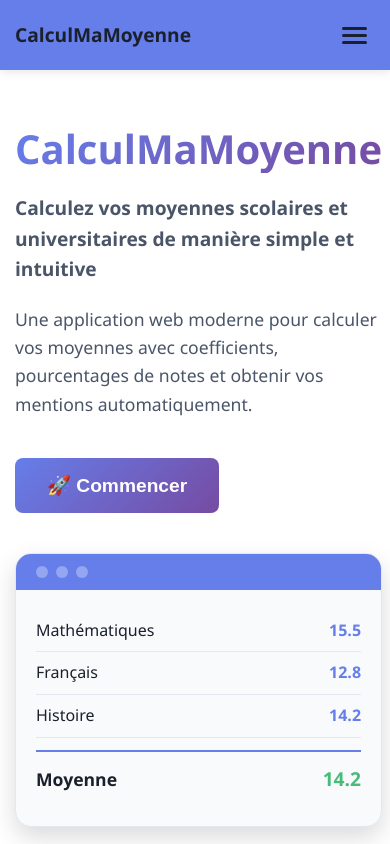
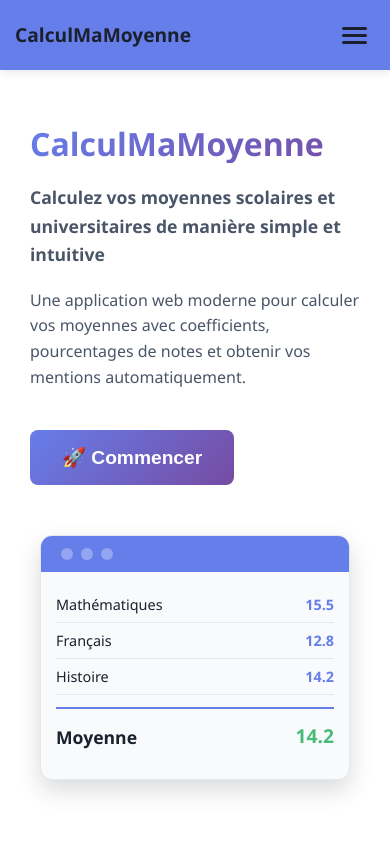
Before and after one commit to gedeon2306/calculMaMoyenne, a Vue app: page / in a window 390 px wide. Shown: the top 844 px of the page. Built offline with nearby package versions, Linux system fonts and the light colour scheme.

Commit message:
Correction du responsive design 2

```diff
--- a/src/App.vue
+++ b/src/App.vue
@@ -1,5 +1,5 @@
 <script setup lang="ts">
-import { ref } from 'vue'
+import { ref, onMounted, onUnmounted } from 'vue'
 import { useRouter } from 'vue-router'
 
 const router = useRouter()
@@ -23,6 +23,22 @@ const navigateTo = (path: string) => {
 const closeMobileMenu = () => {
   isMobileMenuOpen.value = false
 }
+
+// Fermer le menu au scroll
+const handleScroll = () => {
+  if (isMobileMenuOpen.value) {
+    isMobileMenuOpen.value = false
+  }
+}
+
+// Ajouter/retirer l'écouteur de scroll
+onMounted(() => {
+  window.addEventListener('scroll', handleScroll)
+})
+
+onUnmounted(() => {
+  window.removeEventListener('scroll', handleScroll)
+})
 </script>
 
 <template>
@@ -49,7 +65,7 @@ const closeMobileMenu = () => {
         </div>
 
         <!-- Bouton hamburger mobile -->
-        <button @click="toggleMobileMenu" class="mobile-menu-toggle">
+        <button @click="toggleMobileMenu" class="mobile-menu-toggle" :class="{ 'active': isMobileMenuOpen }">
           <span class="hamburger-line"></span>
           <span class="hamburger-line"></span>
           <span class="hamburger-line"></span>
@@ -164,6 +180,7 @@ const closeMobileMenu = () => {
   cursor: pointer;
   padding: 8px;
   gap: 4px;
+  transition: all 0.3s ease;
 }
 
 .hamburger-line {
@@ -172,6 +189,21 @@ const closeMobileMenu = () => {
   background: var(--text-color);
   border-radius: 2px;
   transition: all 0.3s ease;
+  transform-origin: center;
+}
+
+/* Animation hamburger vers croix */
+.mobile-menu-toggle.active .hamburger-line:nth-child(1) {
+  transform: rotate(45deg) translate(6px, 6px);
+}
+
+.mobile-menu-toggle.active .hamburger-line:nth-child(2) {
+  opacity: 0;
+  transform: scale(0);
+}
+
+.mobile-menu-toggle.active .hamburger-line:nth-child(3) {
+  transform: rotate(-45deg) translate(6px, -6px);
 }
 
 /* Menu mobile */
@@ -285,17 +317,4 @@ const closeMobileMenu = () => {
     display: none;
   }
 }
-
-/* Animation hamburger */
-.mobile-menu-toggle.active .hamburger-line:nth-child(1) {
-  transform: rotate(45deg) translate(5px, 5px);
-}
-
-.mobile-menu-toggle.active .hamburger-line:nth-child(2) {
-  opacity: 0;
-}
-
-.mobile-menu-toggle.active .hamburger-line:nth-child(3) {
-  transform: rotate(-45deg) translate(7px, -6px);
-}
 </style>
--- a/src/components/HomePage.vue
+++ b/src/components/HomePage.vue
@@ -145,6 +145,7 @@ const goToCalculator = () => {
 .home-page {
   max-width: 1200px;
   margin: 0 auto;
+  padding: 0 20px;
 }
 
 /* Section Hero */
@@ -192,12 +193,22 @@ const goToCalculator = () => {
 }
 
 /* Preview Calculator */
+.hero-visual {
+  display: flex;
+  justify-content: center;
+  align-items: center;
+  padding: 20px;
+}
+
 .calculator-preview {
   background: var(--surface-color);
   border-radius: 16px;
   box-shadow: var(--shadow-lg);
   overflow: hidden;
   border: 1px solid var(--border-color);
+  max-width: 400px;
+  width: 100%;
+  min-width: 300px;
 }
 
 .preview-header {
@@ -365,6 +376,10 @@ const goToCalculator = () => {
 
 /* Responsive */
 @media (max-width: 768px) {
+  .home-page {
+    padding: 0 15px;
+  }
+
   .hero {
     grid-template-columns: 1fr;
     gap: 40px;
@@ -399,5 +414,48 @@ const goToCalculator = () => {
   .cta-content h2 {
     font-size: 2rem;
   }
+
+  .hero-visual {
+    padding: 10px;
+  }
+
+  .calculator-preview {
+    max-width: 100%;
+    min-width: auto;
+  }
+}
+
+@media (max-width: 480px) {
+  .hero-title {
+    font-size: 2rem;
+  }
+
+  .hero-subtitle {
+    font-size: 1.1rem;
+  }
+
+  .hero-description {
+    font-size: 1rem;
+  }
+
+  .calculator-preview {
+    border-radius: 12px;
+  }
+
+  .preview-content {
+    padding: 15px;
+  }
+
+  .preview-row {
+    padding: 6px 0;
+  }
+
+  .preview-label {
+    font-size: 0.9rem;
+  }
+
+  .preview-value {
+    font-size: 0.9rem;
+  }
 }
 </style>
```
